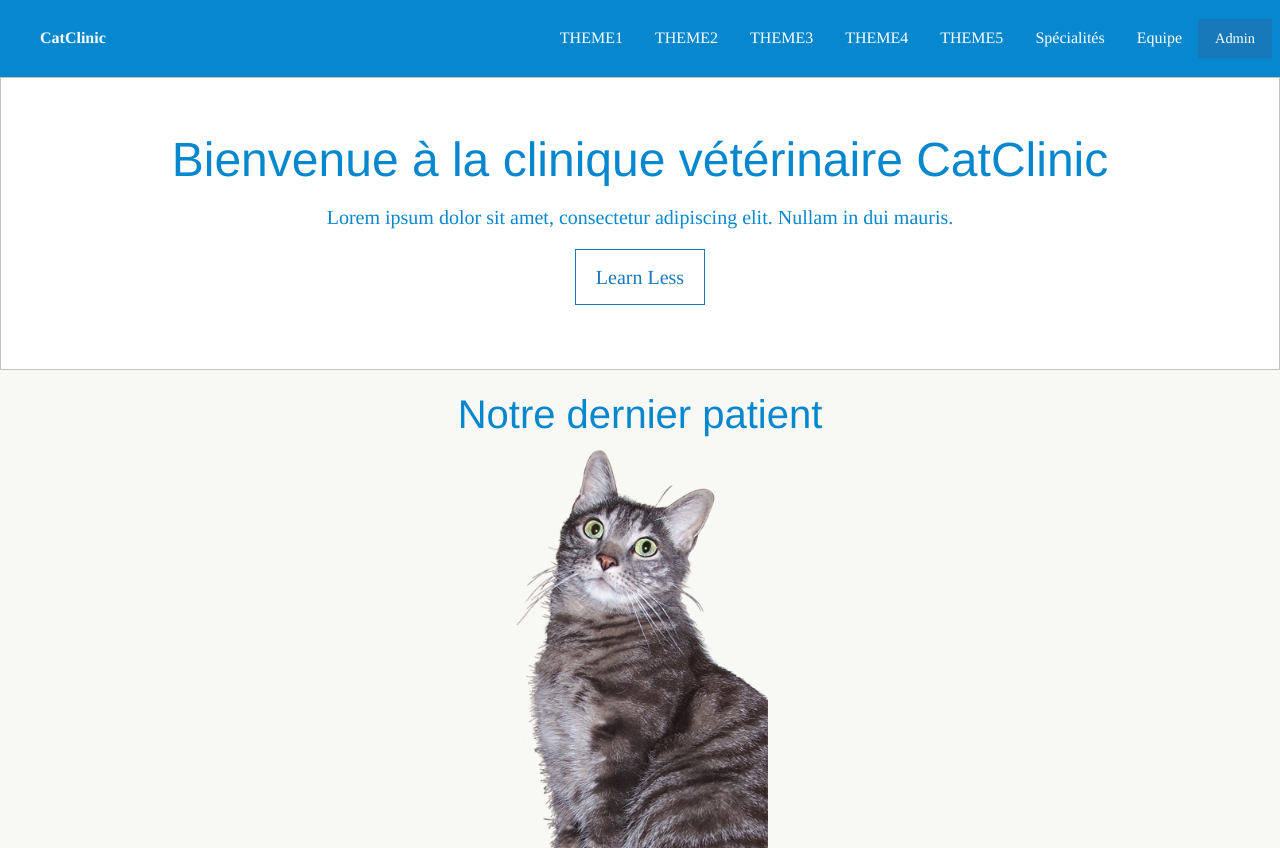
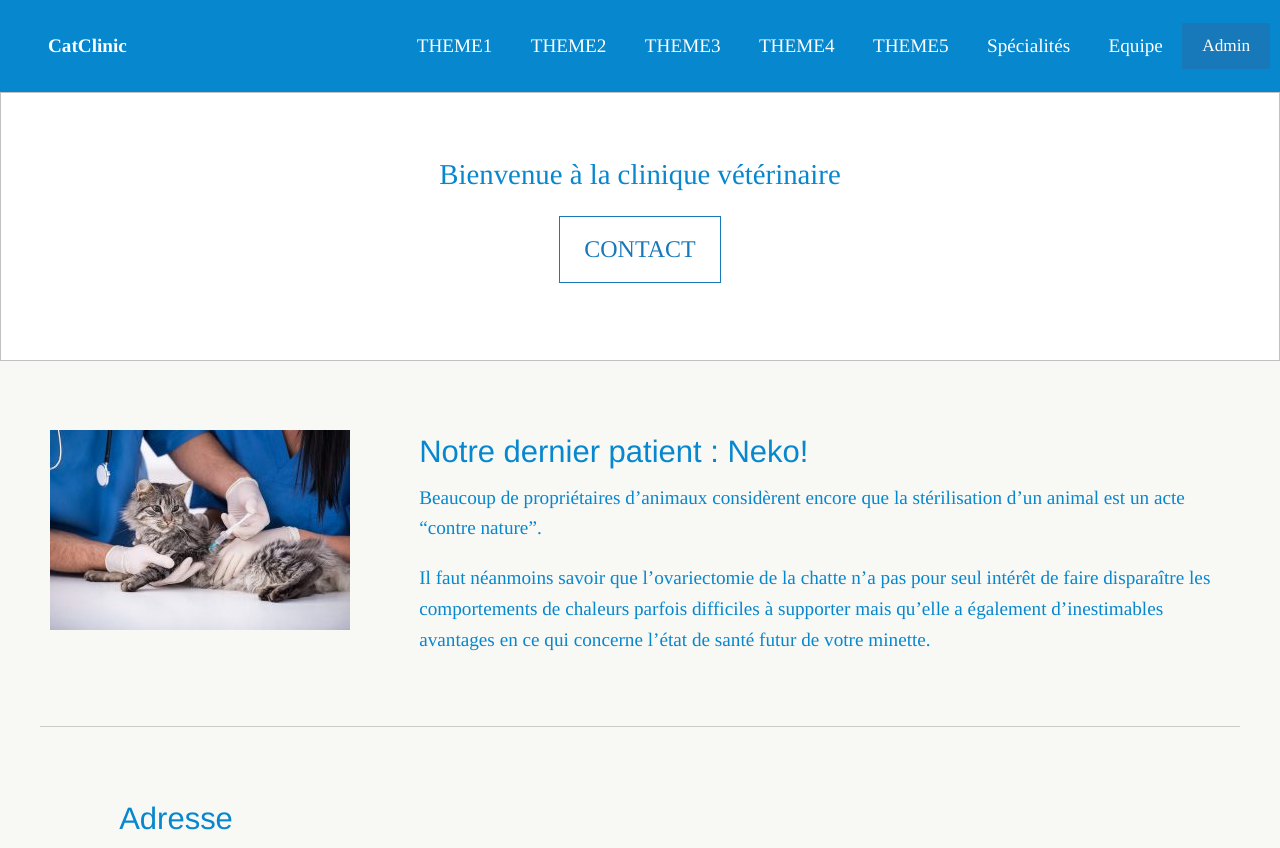
Before and after one commit to mido041190/examnfa021, a PHP site: page /Php/index.php in a window 1280 px wide. Shown: the top 848 px of the page. Run offline with PHP 8.4, Linux system fonts and the light colour scheme; data comes from the database, SQL or seed files in the repository; some libraries are stand-ins or nearby versions.

Commit message:
page contact

```diff
--- a/Html/home.html
+++ b/Html/home.html
@@ -10,22 +10,34 @@
 
 <div class="callout large">
 <div class="row column text-center">
-<h1>Bienvenue à la clinique vétérinaire CatClinic</h1>
-<p class="lead">Lorem ipsum dolor sit amet, consectetur adipiscing elit. Nullam in dui mauris.</p>
+<p class="lead">Bienvenue à la clinique vétérinaire  </p>
 <!--<a href="#" class="button large">Learn More</a>-->
-<a href="#" class="button large hollow">Learn Less</a>
+<a href="../Html/contact.html" class="button large hollow">CONTACT</a>
 </div>
 </div>
 
 
 
 
-
+<!--
 <div class="row column text-center">
 <h2>Notre dernier patient</h2>
 <img class="orbit-image" src="../Img/chat-Bada-retouche.png" alt="chat-Bada">
 </div>
+-->
 
+<div class="media-object">
+  <div class="media-object-section">
+
+      <img src= "../Img/chat1.jpg" >
+
+  </div>
+  <div class="media-object-section main-section">
+    <h3>Notre dernier patient : Neko!</h3>
+    <p>Beaucoup de propriétaires d’animaux considèrent encore que la stérilisation d’un animal est un acte “contre nature”.</p>
+    <p>Il faut néanmoins savoir que l’ovariectomie de la chatte n’a pas pour seul intérêt de faire disparaître les comportements de chaleurs parfois difficiles à supporter mais qu’elle a également d’inestimables avantages en ce qui concerne l’état de santé futur de votre minette.</p>
+  </div>
+</div>
 
 
 
--- a/View/layout.view.php
+++ b/View/layout.view.php
@@ -32,6 +32,8 @@ $vcontent = new $content['class']();
  </div><!-- id="content" -->
 
 <hr>
+
+<!--
 <div class="grid-container">
   <div class="grid-x grid-padding-x small-up-2 medium-up-3">
     <div class="cell">
@@ -40,38 +42,53 @@ $vcontent = new $content['class']();
         <div class="card-section">
         <h4>Adresse</h4>
           <p>route des chats noirs, 38270 Jarcieu</p>
-        </div>
-      </div>
-    </div>
-    <div class="cell">
-      <div class="card">
-        <a href="../Php/index.php"><img src="../Img/logocatclinic.png"/></a>
-        <div class="card-section">
           <h4>Téléphone</h4>
           <p>04 21 23 06 66</p>
-        </div>
-      </div>
-    </div>
-    <div class="cell">
-      <div class="card">
-        <a href="../Php/index.php"><img src="../Img/logocatclinic.png"/></a>
-        <div class="card-section">
-          <h4>Horaires</h4>
+           <h4>Horaires</h4>
             <p>Du Lundi au Vendredi de 8h30 à 19h30</p>
             <p>Le Samedi de 8h30 à 18h00</p>
             <p>Le Dimanche de 10h00 à 12h00</p>
             <p>Les Urgences sont assurées 24h/24 et 7j/7 après appel téléphonique.</p>
         </div>
       </div>
-    </div>
+     </div>
+  </div>
+</div>-->
+
+<div class="media-object">
+
+  <div class="media-object-section">
+
+      <img src= "">
+
+  </div>
+
+  <div class="media-object-section main-section">
+    <h3>Adresse</h3>
+          <p>route des chats noirs, 38270 Jarcieu</p>
+          <h3>Téléphone</h3>
+          <p>04 21 23 06 66</p>
+           <h3>Horaires</h3>
+            <p>Du Lundi au Vendredi de 8h30 à 19h30</p>
+            <p>Le Samedi de 8h30 à 18h00</p>
+            <p>Le Dimanche de 10h00 à 12h00</p>
+            <p>Les Urgences sont assurées 24h/24 et 7j/7 après appel téléphonique.</p>
+  </div>
+
+  <div class="media-object-section align-self-middle">
+
+      <iframe src="https://www.google.com/maps/embed?pb=!1m18!1m12!1m3!1d44842.82930008711!2d4.914948991929433!3d45.37551599276038!2m3!1f0!2f0!3f0!3m2!1i1024!2i768!4f13.1!3m3!1m2!1s0x47f5250bf95b336d%3A0xc3e72e02dbaeabd4!2s38270+Bellegarde-Poussieu!5e0!3m2!1sfr!2sfr!4v1549871328200" width="600" height="260" frameborder="0" style="border:0" allowfullscreen></iframe>
+
   </div>
 </div>
 
+
+<hr>
 <footer>
-<div class="callout ">
+
   <div class="row column text-center">
-  <p>SUZANNE Xavier . Examen NFA021 : CATCLINIC</p>
-</div>
+  <p>SUZANNE Xavier . Examen NFA021 : CATCLINIC <img src= "../Img/logocatclinicweb.png" height="15%" width="15%"></p>
+
 </div>
 </footer>
 
--- a/scss/content.scss
+++ b/scss/content.scss
@@ -28,3 +28,7 @@
 * {
 	font-family: times, sans-serif;
 }
+
+footer {
+	background: #f8f8f5;
+}
--- a/scss/settings.scss
+++ b/scss/settings.scss
@@ -65,7 +65,7 @@
 // 1. Global
 // ---------
 
-$global-font-size: 100%;
+$global-font-size: 120%;
 $global-width: rem-calc(1200);
 $global-lineheight: 1.5;
 $foundation-palette: (
```
Also changed, not shown: Html/contact.html (added, +13 -0 lines), Css/app.css, Img/logocatclinicweb.png (added).
